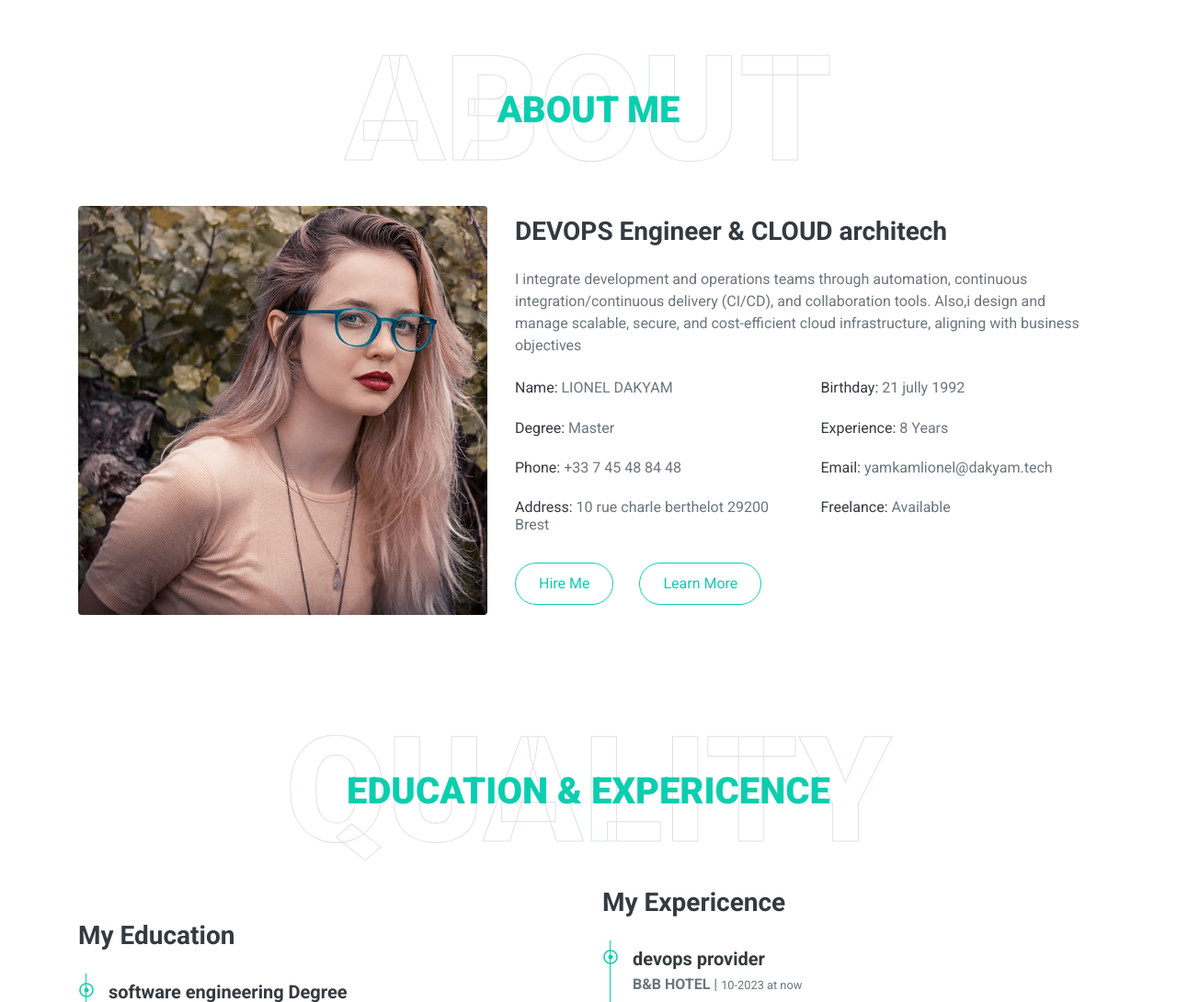
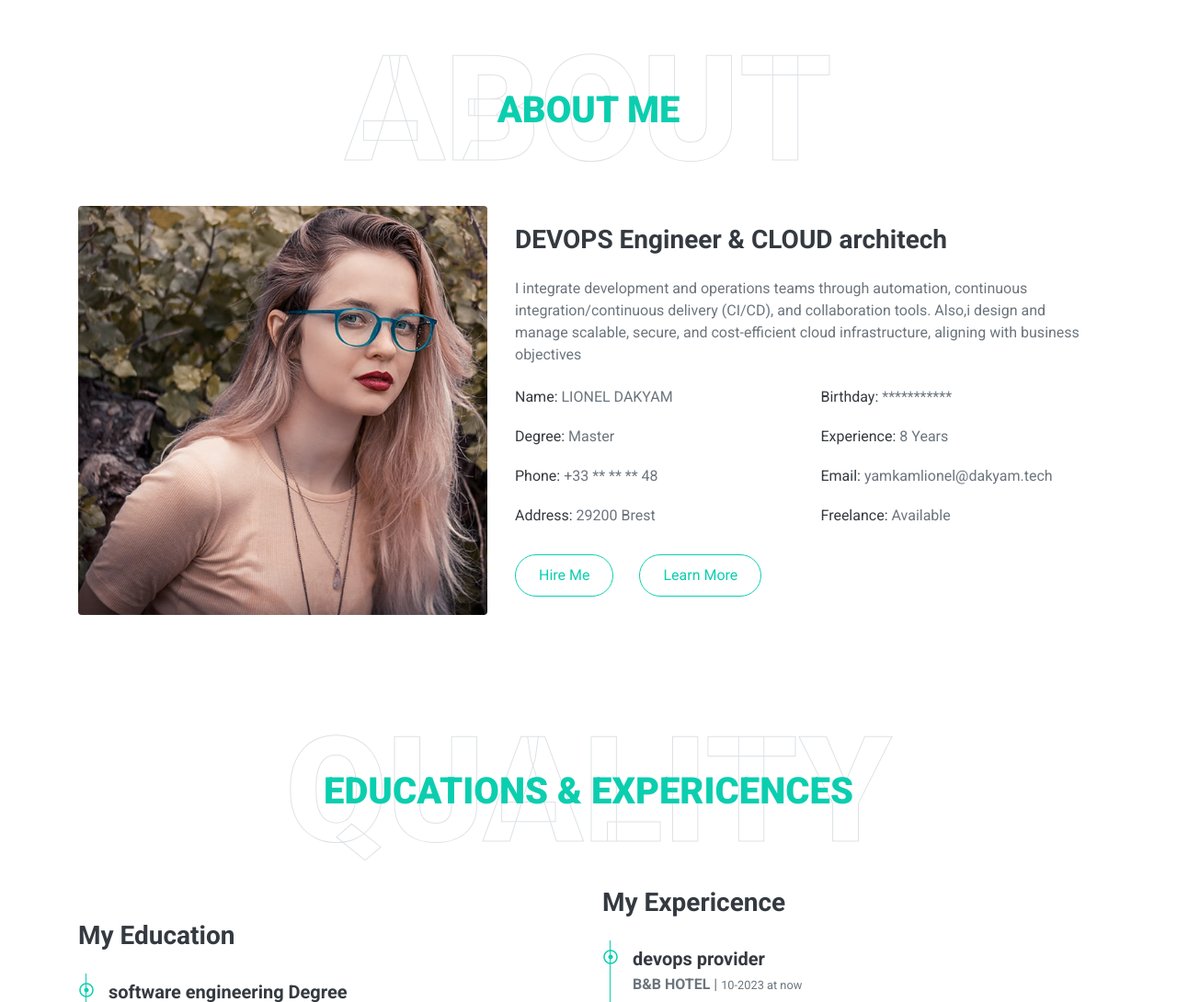
Before and after one commit to lio72/personal-portfolio-project, a Flask app: template web_flask/templates/index.html in a window 1280 px wide. Shown: the part 872-1962 px from the top of the page at 92% size. Run offline with Flask 3, Linux system fonts and the light colour scheme; the template is opened without the code that fills it, so the values that code supplies are empty; some libraries are stand-ins or nearby versions.

Commit message:
edit home page

```diff
--- a/web_flask/templates/index.html
+++ b/web_flask/templates/index.html
@@ -117,12 +117,12 @@
                     <p>I integrate development and operations teams through automation, continuous integration/continuous delivery (CI/CD), and collaboration tools. Also,i design and manage scalable, secure, and cost-efficient cloud infrastructure, aligning with business objectives </p>
                     <div class="row mb-3">
                         <div class="col-sm-6 py-2"><h6>Name: <span class="text-secondary">LIONEL DAKYAM</span></h6></div>
-                        <div class="col-sm-6 py-2"><h6>Birthday: <span class="text-secondary">21 jully 1992</span></h6></div>
+                        <div class="col-sm-6 py-2"><h6>Birthday: <span class="text-secondary">***********</span></h6></div>
                         <div class="col-sm-6 py-2"><h6>Degree: <span class="text-secondary">Master</span></h6></div>
                         <div class="col-sm-6 py-2"><h6>Experience: <span class="text-secondary">8 Years</span></h6></div>
-                        <div class="col-sm-6 py-2"><h6>Phone: <span class="text-secondary">+33 7 45 48 84 48</span></h6></div>
+                        <div class="col-sm-6 py-2"><h6>Phone: <span class="text-secondary">+33 ** ** ** 48</span></h6></div>
                         <div class="col-sm-6 py-2"><h6>Email: <span class="text-secondary">yamkamlionel@dakyam.tech</span></h6></div>
-                        <div class="col-sm-6 py-2"><h6>Address: <span class="text-secondary">10 rue charle berthelot 29200 Brest</span></h6></div>
+                        <div class="col-sm-6 py-2"><h6>Address: <span class="text-secondary"> 29200 Brest</span></h6></div>
                         <div class="col-sm-6 py-2"><h6>Freelance: <span class="text-secondary">Available</span></h6></div>
                     </div>
                     <a href="" class="btn btn-outline-primary mr-4">Hire Me</a>
@@ -139,7 +139,7 @@
         <div class="container">
             <div class="position-relative d-flex align-items-center justify-content-center">
                 <h1 class="display-1 text-uppercase text-white" style="-webkit-text-stroke: 1px #dee2e6;">Quality</h1>
-                <h1 class="position-absolute text-uppercase text-primary">Education & Expericence</h1>
+                <h1 class="position-absolute text-uppercase text-primary">Educations & Expericences</h1>
             </div>
             <div class="row align-items-center">
                 <div class="col-lg-6">
```
